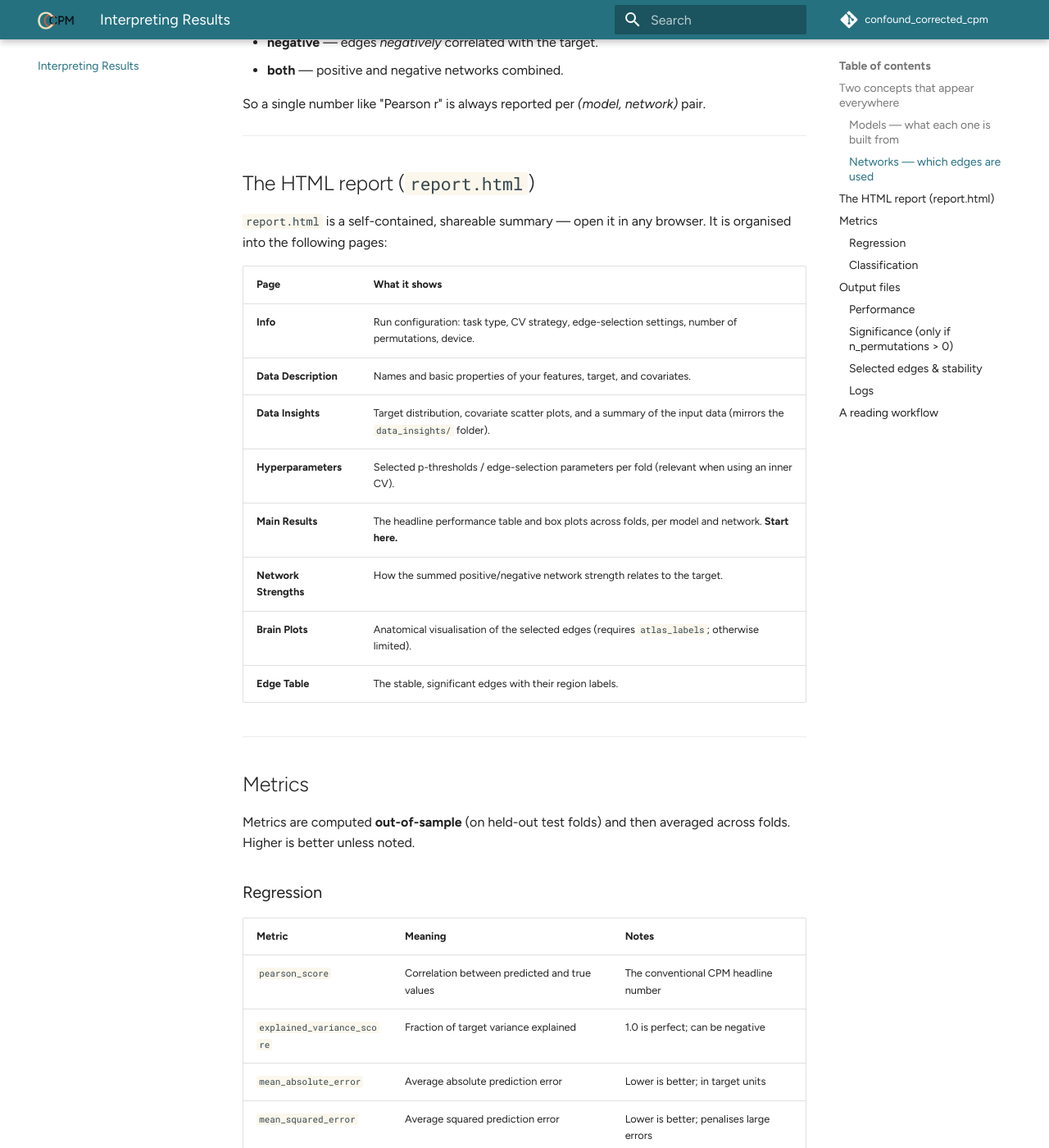
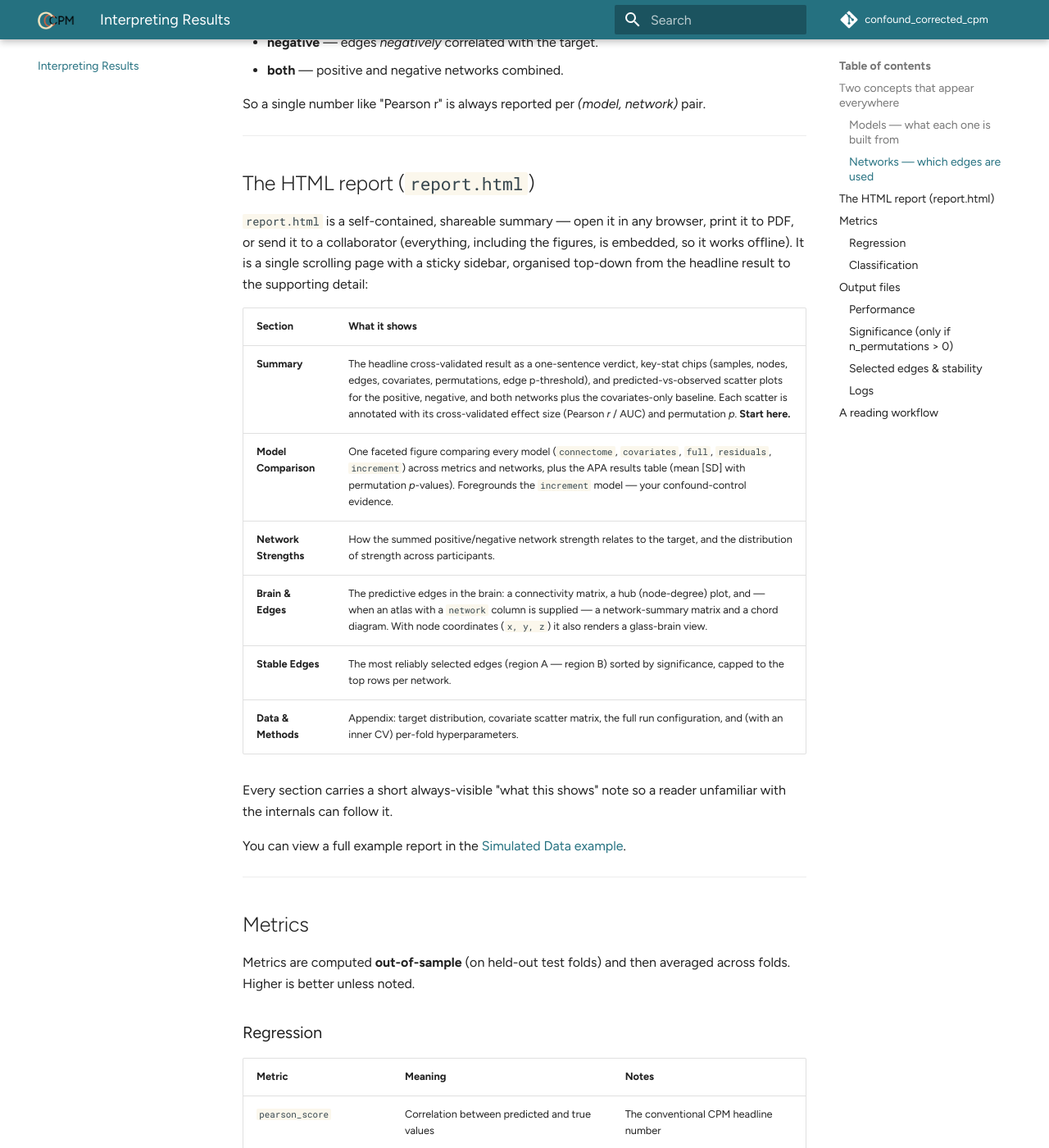
Before and after one commit to wwu-mmll/confound_corrected_cpm, an MkDocs documentation site: the page built from documentation/docs/interpreting_results.md, in a window 1280 px wide and 1400 px high, scrolled down 1263 px. Shown: the whole window at 82% size. Built offline with MkDocs 1.6.1 and Material for MkDocs 9.7.7, drawn with Linux system fonts in a browser that asks for light colours; comment, search, counter and statistics services are not loaded; some of the changed text lies outside the part shown.

Commit message:
Bump to 0.3.1; document and embed the redesigned HTML report
- pyproject: 0.3.0 -> 0.3.1.
- CHANGELOG: 0.3.1 section (Jinja2+SVG report rewrite, hero/inverted-
  pyramid layout, neuroscience figures, glass-brain + r-consistency fixes).
- interpreting_results.md: replaced the old tabbed-page table with the new
  single-page section layout (Summary / Model Comparison / Network
  Strengths / Brain & Edges / Stable Edges / Data & Methods) and links to
  the example report.
- Regenerated the embedded example report (documentation/docs/assets/
  simulated_data_report.html) with the new design + atlas so the brain
  figures are shown; updated the surrounding caption.

mkdocs build --strict passes; 182 tests green.

Co-Authored-By: Claude Opus 4.8 <noreply@anthropic.com>

```diff
--- a/documentation/docs/interpreting_results.md
+++ b/documentation/docs/interpreting_results.md
@@ -46,19 +46,25 @@ So a single number like "Pearson r" is always reported per *(model, network)* pa
 
 ## The HTML report (`report.html`)
 
-`report.html` is a self-contained, shareable summary — open it in any browser. It is
-organised into the following pages:
+`report.html` is a self-contained, shareable summary — open it in any browser, print it
+to PDF, or send it to a collaborator (everything, including the figures, is embedded, so
+it works offline). It is a single scrolling page with a sticky sidebar, organised top-down
+from the headline result to the supporting detail:
 
-| Page | What it shows |
-|------|---------------|
-| **Info** | Run configuration: task type, CV strategy, edge-selection settings, number of permutations, device. |
-| **Data Description** | Names and basic properties of your features, target, and covariates. |
-| **Data Insights** | Target distribution, covariate scatter plots, and a summary of the input data (mirrors the `data_insights/` folder). |
-| **Hyperparameters** | Selected p-thresholds / edge-selection parameters per fold (relevant when using an inner CV). |
-| **Main Results** | The headline performance table and box plots across folds, per model and network. **Start here.** |
-| **Network Strengths** | How the summed positive/negative network strength relates to the target. |
-| **Brain Plots** | Anatomical visualisation of the selected edges (requires `atlas_labels`; otherwise limited). |
-| **Edge Table** | The stable, significant edges with their region labels. |
+| Section | What it shows |
+|---------|---------------|
+| **Summary** | The headline cross-validated result as a one-sentence verdict, key-stat chips (samples, nodes, edges, covariates, permutations, edge p-threshold), and predicted-vs-observed scatter plots for the positive, negative, and both networks plus the covariates-only baseline. Each scatter is annotated with its cross-validated effect size (Pearson *r* / AUC) and permutation *p*. **Start here.** |
+| **Model Comparison** | One faceted figure comparing every model (`connectome`, `covariates`, `full`, `residuals`, `increment`) across metrics and networks, plus the APA results table (mean [SD] with permutation *p*-values). Foregrounds the `increment` model — your confound-control evidence. |
+| **Network Strengths** | How the summed positive/negative network strength relates to the target, and the distribution of strength across participants. |
+| **Brain & Edges** | The predictive edges in the brain: a connectivity matrix, a hub (node-degree) plot, and — when an atlas with a `network` column is supplied — a network-summary matrix and a chord diagram. With node coordinates (`x, y, z`) it also renders a glass-brain view. |
+| **Stable Edges** | The most reliably selected edges (region A — region B) sorted by significance, capped to the top rows per network. |
+| **Data & Methods** | Appendix: target distribution, covariate scatter matrix, the full run configuration, and (with an inner CV) per-fold hyperparameters. |
+
+Every section carries a short always-visible "what this shows" note so a reader unfamiliar
+with the internals can follow it.
+
+You can view a full example report in the
+[Simulated Data example](examples/simulated_data.md).
 
 ---
 
@@ -132,11 +138,11 @@ significance.
 
 ## A reading workflow
 
-1. Open `report.html` → **Main Results**. Look at the `full` and `increment` models on
-   the `both` network.
+1. Open `report.html` → **Summary** for the headline result, then **Model Comparison**.
+   Look at the `full` and `increment` models on the `both` network.
 2. Check `p_values.csv`: is the `increment` model significant? That's your evidence the
    connectome adds information beyond confounds.
-3. Inspect `stability_edges.npy` (or the **Edge Table** page) to see *which* connections
+3. Inspect `stability_edges.npy` (or the **Stable Edges** section) to see *which* connections
    drive the prediction.
 4. Use `cv_predictions.csv` / `cv_results_full.csv` to make your own figures or run
    additional statistics.
--- a/pyproject.toml
+++ b/pyproject.toml
@@ -1,6 +1,6 @@
 [tool.poetry]
 name = "cccpm"
-version = "0.3.0"
+version = "0.3.1"
 description = "Confound-Corrected Connectome-based Predictive Modeling Python Package"
 authors = [
     "Nils Winter <nils.r.winter@uni-muenster.de>",
```
Also changed, not shown: CHANGELOG.md (+34 -0 lines), documentation/docs/examples/simulated_data.md (+3 -1 lines).
